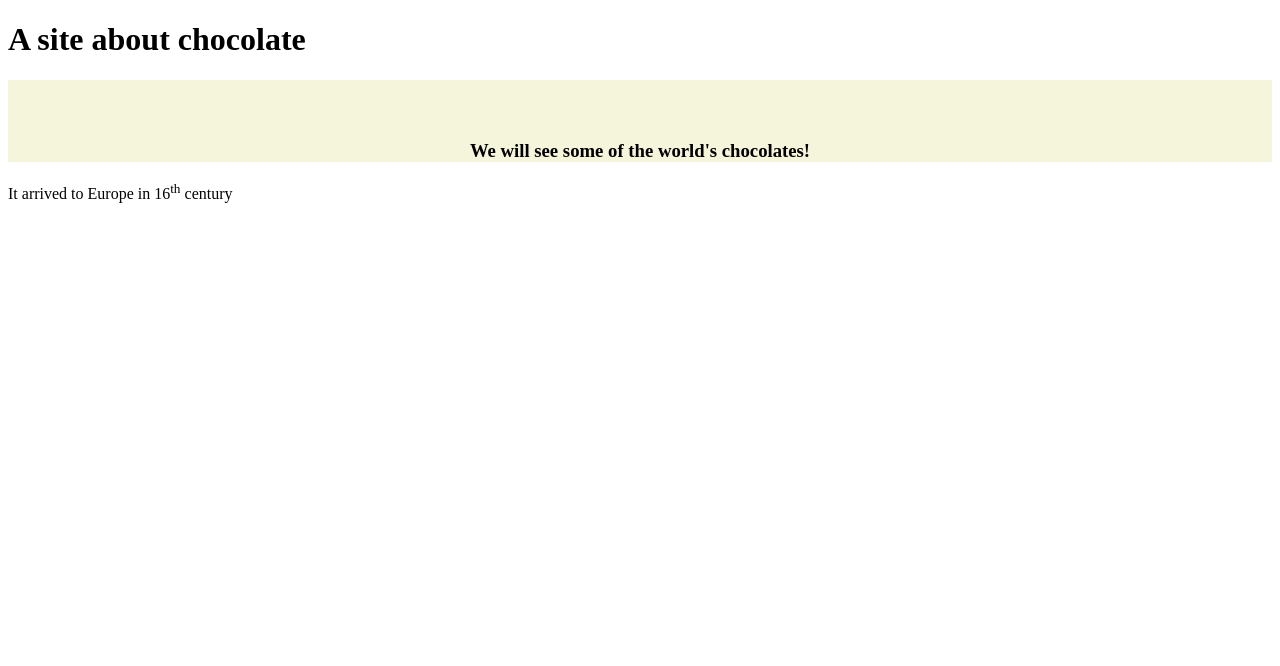
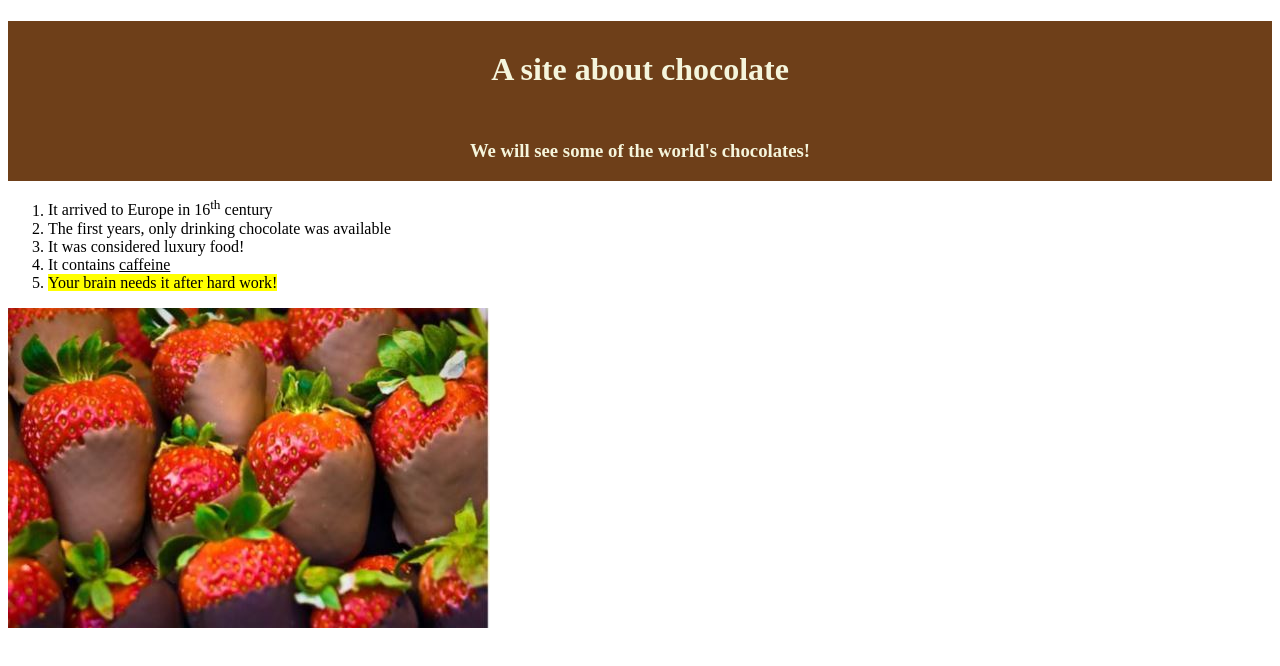
Before and after one commit to mara8787/maraWEB2GitTest, a plain HTML site: page index.html in a window 1280 px wide. Drawn offline with Linux system fonts and the light colour scheme.

Commit message:
Introduction to WEB tools Assignment 1

```diff
--- a/css/mystyle.css
+++ b/css/mystyle.css
@@ -4,7 +4,7 @@
     height: 160px;
 }
 .jumbotron h1,h3 {
-    background-color: #F5F5DC;
+    color: #F5F5DC;
     text-align: center;
-    padding-top: 60px;
+    padding-top: 30px;
 }
--- a/index.html
+++ b/index.html
@@ -1,17 +1,28 @@
 <!DOCTYPE html>
 <html lang="en">
+
 <head>
     <meta charset="UTF-8">
     <meta name="viewport" content="width=device-width, initial-scale=1.0">
     <meta http-equiv="X-UA-Compatible" content="ie=edge">
-    <link rel="stylesheet" type = "text/css" href="css/mystyle.css">
+    <link rel="stylesheet" type="text/css" href="css/mystyle.css">
     <title>Choco home</title>
 </head>
+
 <body>
-    <div class="jumotron">
+    <div class="jumbotron">
         <h1>A site about chocolate</h1>
         <h3>We will see some of the world's chocolates!</h3>
     </div>
-    <p>It arrived to Europe in 16<sup>th</sup> century</p>
+    <ol>
+        <li>It arrived to Europe in 16<sup>th</sup> century</li>
+        <li>The first years, only drinking chocolate was
+            available</li>
+        <li>It was considered luxury food!</li>
+        <li>It contains <u>caffeine</u></li>
+        <li><mark>Your brain needs it after hard work!</mark></li>
+    </ol>
+    <a href="https://en.wikipedia.org/wiki/Chocolate”" target="_blank"> <img src="images/chocolatethings.jpg" alt="Strawberry chocolates"></a>
 </body>
+
 </html>
```
Also changed, not shown: images/chocolatethings.jpg (added).
